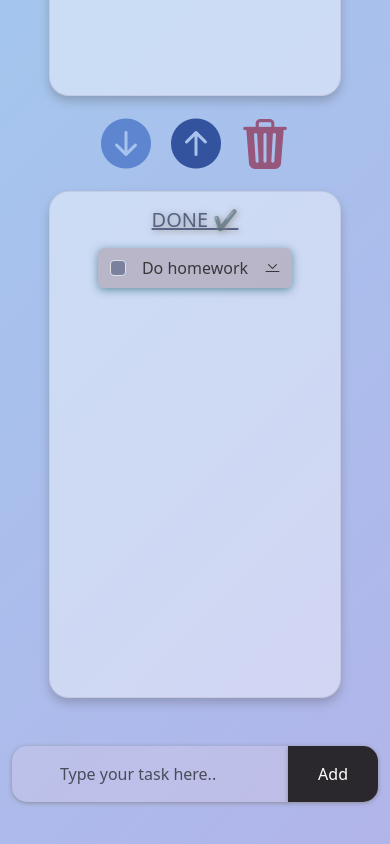
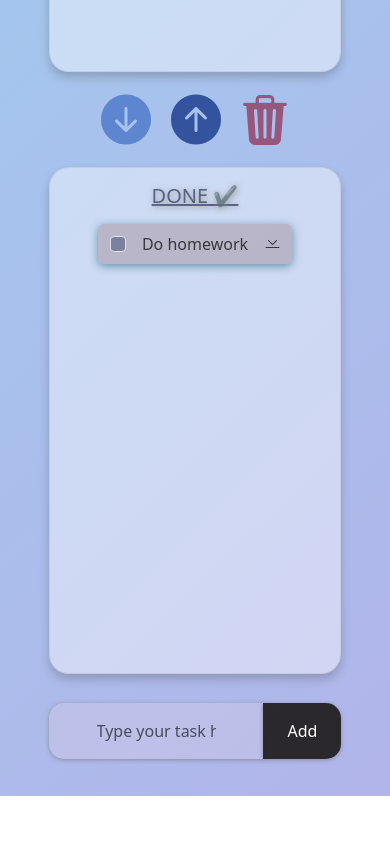
Before and after one commit to simonakom/todo-list-app, a plain HTML site: page front-end/todos.html in a window 390 px wide. Shown: the part 578-1422 px from the top of the page. After the commit the page ends 1374 px from the top, so only its background shows below. Drawn offline with nearby package versions, Linux system fonts and the light colour scheme; no server answers.

Commit message:
update responsive

```diff
--- a/front-end/todos.html
+++ b/front-end/todos.html
@@ -99,6 +99,10 @@
             scale: 1.1;
         }
         /* main input */
+        .input-group {
+            margin-top: 5%;
+            margin-bottom: 5%;
+        }
         .task  input {
             box-shadow: 0px 1px 4px #7e7b7bbc;
             border-top-left-radius: 15px !important;
@@ -180,11 +184,20 @@
         .left {
             rotate: 90deg;
         }
+
+        .input-group {
+        margin-top: 8%;
+        margin-bottom: 10%;
+        max-width: 80%;
+        align-items: center;
+        margin-left: auto;
+        margin-right: auto;
+        }
     }
     </style>
 </head>
 <body>
-    <div class="container text-center my-4">
+    <div class="container text-center">
         <div class="d-flex  justify-content-center">
             <h3 class="mt-3">Do &nbsp;<s>IT !</s></h3>
             <img class="logo mx-4 mt-4" src="./pictures/booking.png">
@@ -241,9 +254,9 @@
                 </div>
             </div>
         </div>
-        <div class="d-flex input-group task my-5">
+        <div class="d-flex input-group task">
             <input id="todo-input" type="text" class="form-control input py-3 px-5" placeholder="Type your task here..">
-            <button id="todo-submit" type="button" class="btn btn-dark addButton" style="min-width: 12%">Add</button>
+            <button id="todo-submit" type="button" class="btn btn-dark addButton py-3 px-4" style="min-width: 12%">Add</button>
         </div>
     </div>
     <script src="./scripts/api.js"></script>
```
